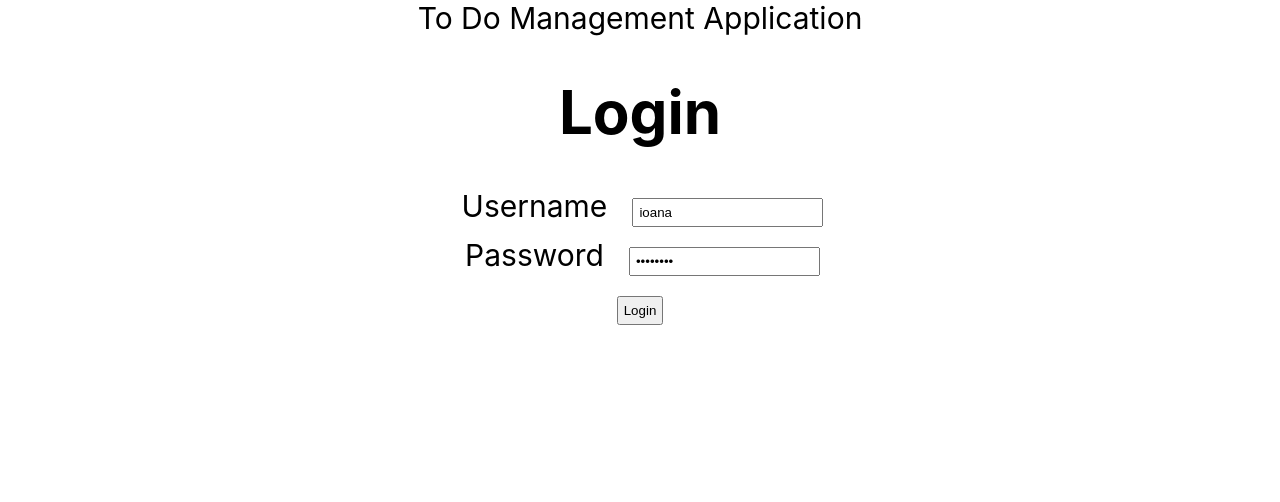
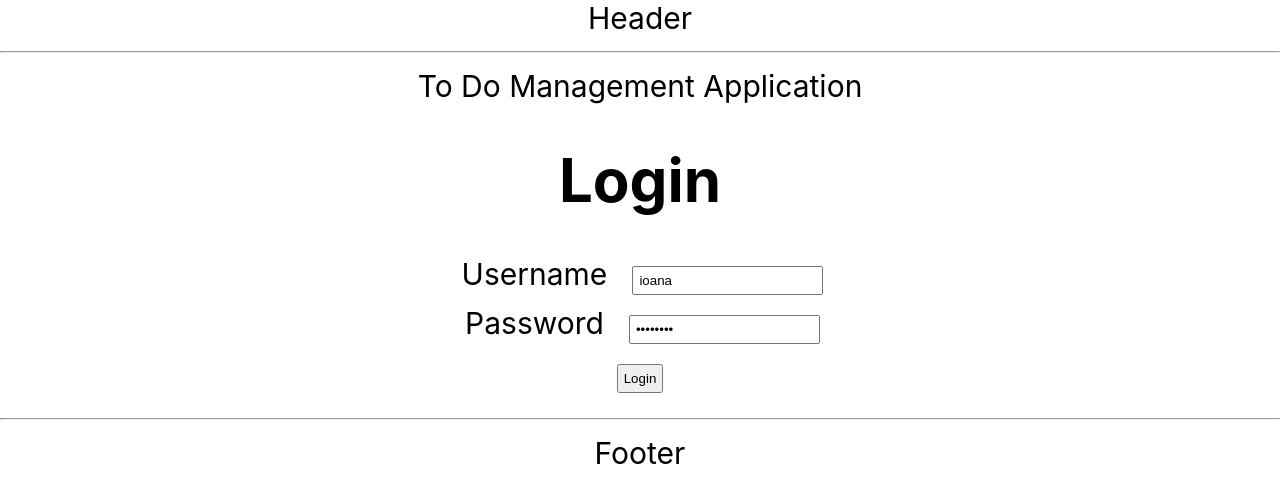
Before and after one commit to vasiioandre/todo-app-frontend, a React (Create React App) app: page / in a window 1280 px wide. Shown: the top 502 px of the page. Built offline with nearby package versions, Linux system fonts and the light colour scheme.

Commit message:
Created Header, Footer and Logout components

```diff
--- a/src/components/todo/TodoApp.jsx
+++ b/src/components/todo/TodoApp.jsx
@@ -5,6 +5,7 @@
 export default function TodoApp() {
   return (
     <div className="TodoApp">
+      <HeaderComponent />
       To Do Management Application
       <BrowserRouter>
         <Routes>
@@ -12,9 +13,11 @@
           <Route path='/login' element={<LoginComponent />} />
           <Route path='/welcome/:username' element={<WelcomeComponent />} />
           <Route path='/todos' element={<ListTodosComponent />} />
+          <Route path='/logout' element={<LogoutComponent />} />
           <Route path='*' element={<ErrorComponent />} />
         </Routes>
       </BrowserRouter>
+      <FooterComponent />
     </div>
   )
 }
@@ -76,7 +79,7 @@
     <div className="WelcomeComponent">
       <h1>Welcome {username}</h1>
       <div>
-        Manahe your To Do's - <Link to="/todos">Go here</Link>
+        Manage your To Do's - <Link to="/todos">Go here</Link>
       </div>
     </div>
   )
@@ -135,3 +138,30 @@
     </div>
   )
 }
+
+function HeaderComponent() {
+  return (
+    <div className="header">
+      Header <hr/>
+    </div>
+  )
+}
+
+function FooterComponent() {
+  return (
+    <div className="footer">
+      <hr/> Footer
+    </div>
+  )
+}
+
+function LogoutComponent() {
+  return (
+    <div className="LogoutComponent">
+      <h1>You are logged put!</h1>
+      <div>
+        Thank you for using our app. Come back soon!
+      </div>
+    </div>
+  )
+}
```
